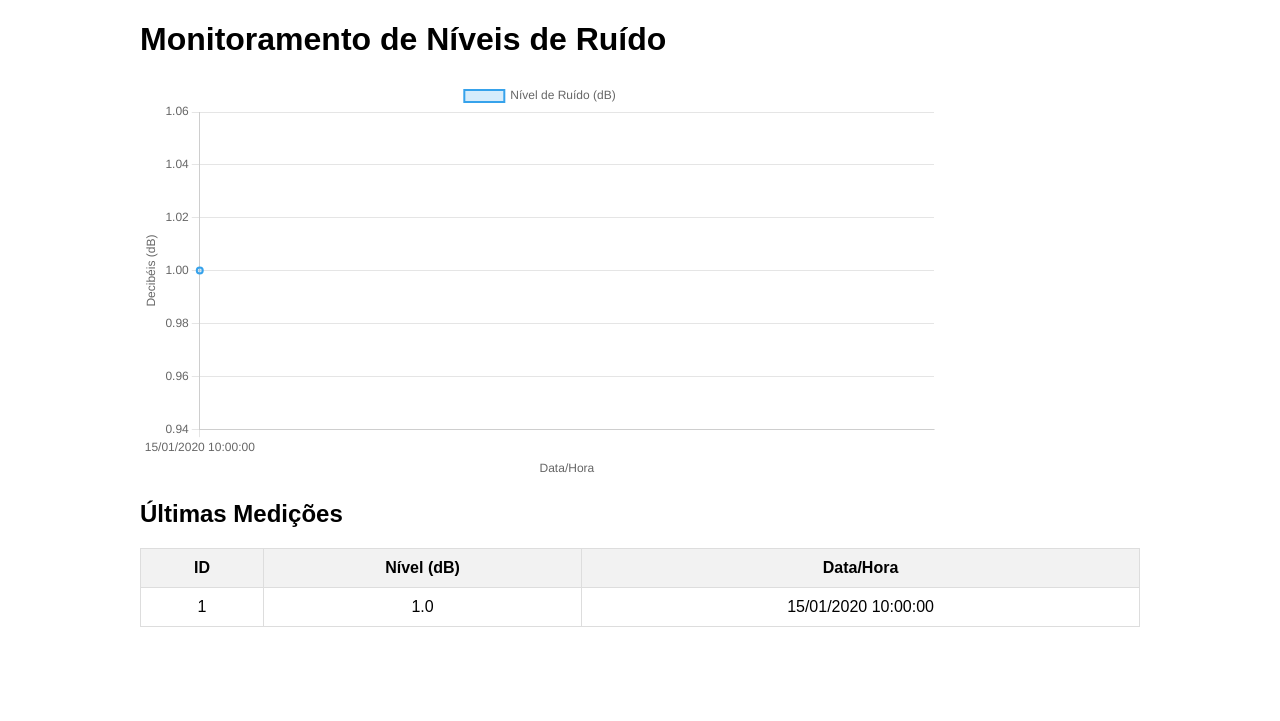
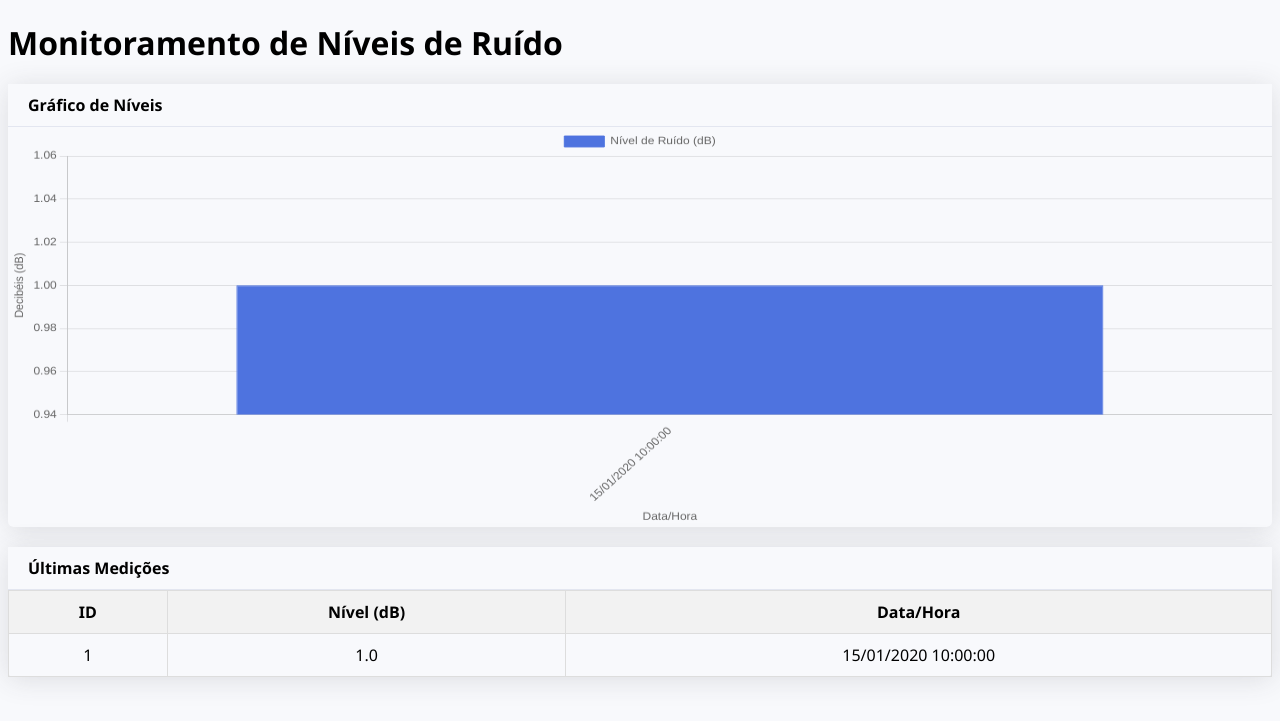
Before and after one commit to Erickndave/NoiseScan, a Flask app: page /dashboard in a window 1280 px wide. Shown: the top 721 px of the page. Run offline with Flask 3, Linux system fonts and the light colour scheme; tables that the repository leaves empty hold one stand-in row (values such as "Sample post").

Commit message:
Update dashboard.html

```diff
--- a/templates/dashboard.html
+++ b/templates/dashboard.html
@@ -1,27 +1,25 @@
 <!DOCTYPE html>
-<html>
+<html lang="pt-br">
 <head>
+    <meta charset="UTF-8">
     <title>Monitoramento de Ruído</title>
-    <meta charset="UTF-8">
     <script src="https://cdn.jsdelivr.net/npm/chart.js"></script>
+    <link rel="stylesheet" href="{{ url_for('static', filename='css/style.css') }}">
     <style>
-        body { font-family: Arial, sans-serif; margin: 20px; }
-        .container { max-width: 1000px; margin: 0 auto; }
-        .chart-container { width: 100%; height: 400px; margin: 20px 0; }
-        table { width: 100%; border-collapse: collapse; margin-top: 20px; }
-        th, td { padding: 10px; text-align: center; border: 1px solid #ddd; }
-        th { background-color: #f2f2f2; }
+        canvas { width: 100% !important; height: 400px !important; }
     </style>
 </head>
 <body>
     <div class="container">
-        <h1>Monitoramento de Níveis de Ruído</h1>
+        <h1 class="display-6">Monitoramento de Níveis de Ruído</h1>
 
-        <div class="chart-container">
+        <div class="chart-container card">
+            <div class="card-header">Gráfico de Níveis</div>
             <canvas id="ruidoChart"></canvas>
         </div>
 
-        <h2>Últimas Medições</h2>
+        <div class="card">
+            <div class="card-header">Últimas Medições</div>
             <table>
                 <thead>
                     <tr>
@@ -41,37 +39,53 @@
                 </tbody>
             </table>
         </div>
+    </div>
 
     <script>
+        const dados = {{ medicoes | tojson | safe }};
+        if (dados.length > 0) {
             const ctx = document.getElementById('ruidoChart').getContext('2d');
-        const dados = {{ medicoes | tojson | safe }};
+            const labels = dados.map(m => m.data_hora);
+            const niveis = dados.map(m => m.nivel_ruido);
+            const cores = niveis.map(n => n > 38 ? getComputedStyle(document.documentElement).getPropertyValue('--cor-perigo') : getComputedStyle(document.documentElement).getPropertyValue('--cor-primaria'));
 
             new Chart(ctx, {
-            type: 'line',
+                type: 'bar',
                 data: {
-                labels: dados.map(m => m.data_hora),
+                    labels: labels,
                     datasets: [{
                         label: 'Nível de Ruído (dB)',
-                    data: dados.map(m => m.nivel_ruido),
-                    borderColor: 'rgba(54, 162, 235, 1)',
-                    backgroundColor: 'rgba(54, 162, 235, 0.2)',
-                    borderWidth: 2,
-                    tension: 0.1
+                        data: niveis,
+                        backgroundColor: cores,
+                        borderColor: cores,
+                        borderWidth: 1
                     }]
                 },
                 options: {
                     responsive: true,
+                    maintainAspectRatio: false,
                     scales: {
                         y: {
                             beginAtZero: false,
-                        title: { display: true, text: 'Decibéis (dB)' }
+                            title: {
+                                display: true,
+                                text: 'Decibéis (dB)'
+                            }
                         },
                         x: {
-                        title: { display: true, text: 'Data/Hora' }
+                            ticks: {
+                                maxRotation: 45,
+                                minRotation: 45
+                            },
+                            title: {
+                                display: true,
+                                text: 'Data/Hora'
+                            }
                         }
                     }
                 }
             });
+        }
     </script>
 </body>
 </html>
```
Lines whose indentation alone changed are shown as unchanged.
